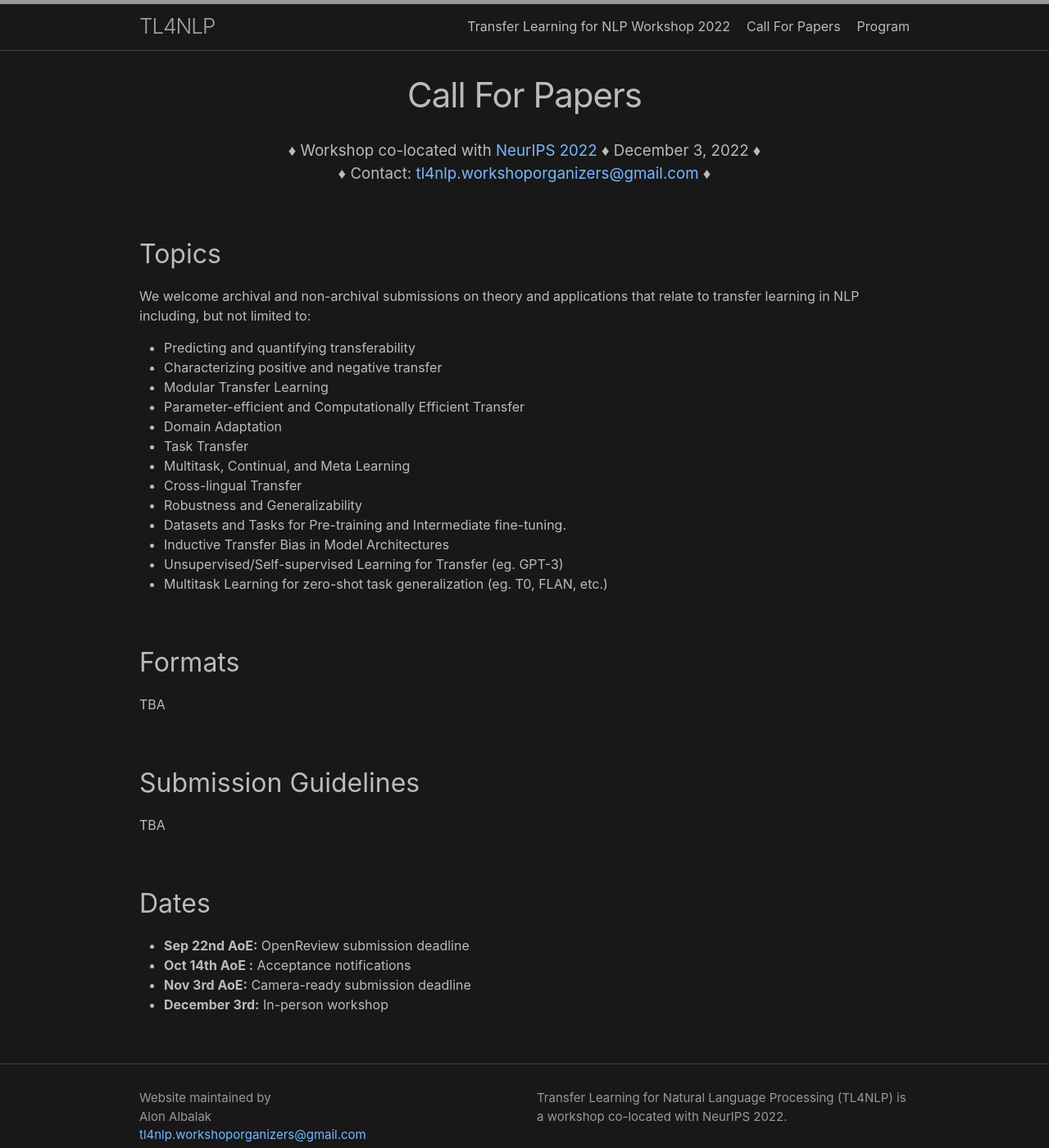
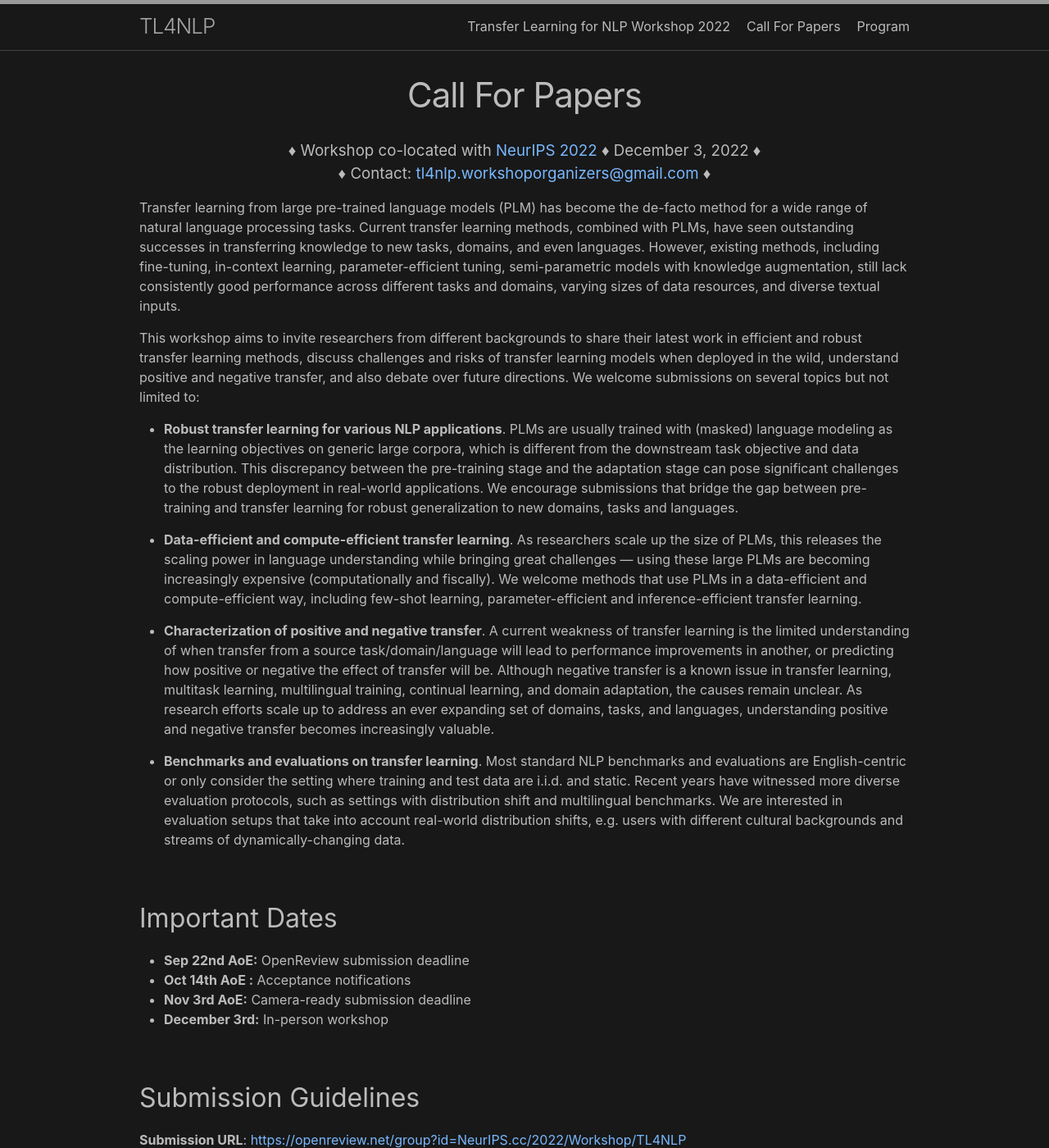
Before and after one commit to TL4NLP/TL4NLP.github.io, a Jekyll site: the page built from calls.markdown, in a window 1280 px wide and 1400 px high. Shown: the whole window at 82% size. Built offline with Jekyll 4.4.1, drawn with Linux system fonts in a browser that asks for light colours; some of the changed text lies outside the part shown.

Commit message:
update CfP and style file

```diff
--- a/calls.markdown
+++ b/calls.markdown
@@ -5,7 +5,38 @@ permalink: /Calls/
 nav_order: 2
 ---
 
-## Topics
+Transfer learning from large pre-trained language models (PLM) has become the de-facto method for a wide range of natural language processing tasks. Current transfer learning methods, combined with PLMs, have seen outstanding successes in transferring knowledge to new tasks, domains, and even languages. However, existing methods, including fine-tuning, in-context learning, parameter-efficient tuning, semi-parametric models with knowledge augmentation, still lack consistently good performance across different tasks and domains, varying sizes of data resources, and diverse textual inputs.
+
+This workshop aims to invite researchers from different backgrounds to share their latest work in efficient and robust transfer learning methods, discuss challenges and risks of transfer learning models when deployed in the wild, understand positive and negative transfer, and also debate over future directions. We welcome submissions on several topics but not limited to:
+
+- **Robust transfer learning for various NLP applications**. PLMs are usually trained with (masked) language modeling as the learning objectives on generic large corpora, which is different from the downstream task objective and data distribution. This discrepancy between the pre-training stage and the adaptation stage can pose significant challenges to the robust deployment in real-world applications. We encourage submissions that bridge the gap between pre-training and transfer learning for robust generalization to new domains, tasks and languages.
+
+- **Data-efficient and compute-efficient transfer learning**. As researchers scale up the size of PLMs, this releases the scaling power in language understanding while bringing great challenges — using these large PLMs are becoming increasingly expensive (computationally and fiscally). We welcome methods that use PLMs in a data-efficient and compute-efficient way, including few-shot learning, parameter-efficient and inference-efficient transfer learning.
+
+- **Characterization of positive and negative transfer**. A current weakness of transfer learning is the limited understanding of when transfer from a source task/domain/language will lead to performance improvements in another, or predicting how positive or negative the effect of transfer will be. Although negative transfer is a known issue in transfer learning, multitask learning, multilingual training, continual learning, and domain adaptation, the causes remain unclear. As research efforts scale up to address an ever expanding set of domains, tasks, and languages, understanding positive and negative transfer becomes increasingly valuable.
+
+- **Benchmarks and evaluations on transfer learning**.  Most standard NLP benchmarks and evaluations are English-centric or only consider the setting where training and test data are i.i.d. and static. Recent years have witnessed more diverse evaluation protocols, such as settings with distribution shift and multilingual benchmarks. We are interested in evaluation setups that take into account real-world distribution shifts, e.g. users with different cultural backgrounds and streams of dynamically-changing data.
+
+## Important Dates
+
+* **Sep 22nd AoE:** OpenReview submission deadline
+* **Oct 14th AoE :** Acceptance notifications
+* **Nov 3rd AoE:** Camera-ready submission deadline
+* **December 3rd:** In-person workshop
+
+## Submission Guidelines
+
+**Submission URL**: [https://openreview.net/group?id=NeurIPS.cc/2022/Workshop/TL4NLP](https://openreview.net/group?id=NeurIPS.cc/2022/Workshop/TL4NLP)
+
+**Format**: All submissions must be in PDF format. We have provided a modified `.sty` file [here](neurips_2022.sty) to be used with the official NeurIPS template found on the [NeurIPS website](https://neurips.cc/Conferences/2022/PaperInformation/StyleFiles). All submissions should have **at least 4 pages and at most 8 pages** of content, including all figures and tables; unlimited pages are allowed for reference and supplementary materials. One additional content page is allowed for the camera-ready version.
+
+**Archival vs. Non-Archival**. We will accept submissions as either Archival or Non-Archival. Archival papers, if accepted, will be included in the official workshop proceeding, while non-archival papers will only have a camera-ready version shared on the workshop website. For non-archival papers **we highly encourage submissions shorter than 8 pages** that demonstrate novel but preliminary results. Non-archival submissions can be subsequently or concurrently submitted to other venues.
+
+**Double-blind review**: We will follow a double-blind review process. Submissions will be peer-reviewed by at least 2 reviewers. As an author, you are responsible for anonymizing your submission by not including any identifying information (author names, affiliations, acknowledgements, etc) in anywhere of the submission.
+
+**Contact**: Please contact us at <tl4nlp.workshoporganizers@gmail.com> if you have any questions.
+
+<!-- ## Topics
 
 We welcome archival and non-archival submissions on theory and applications that relate to transfer learning in NLP including, but not limited to:
 - Predicting and quantifying transferability
--- a/index.markdown
+++ b/index.markdown
@@ -15,7 +15,7 @@ Transfer learning has become ubiquitous in natural language processing due in pa
 *Given a specific set of circumstances (task, dataset size, available resources) how can we efficiently and effectively transfer knowledge?*
 
 # News
-TBA
+* 07/27/2022: First Call for Papers is out! Check it out [here](/Calls/)
 
 # Important Dates
 
```
Also changed, not shown: other parts of calls.markdown (+1 -8 lines), 1 other file.
